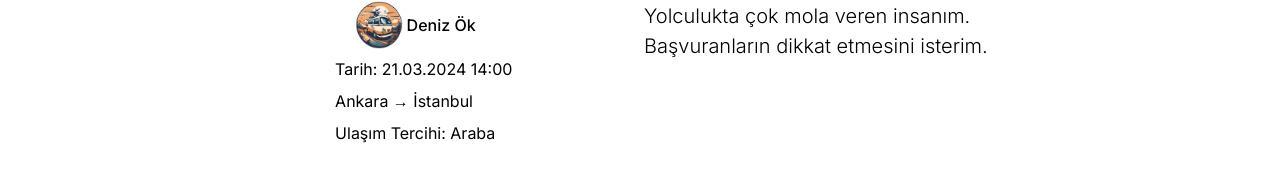
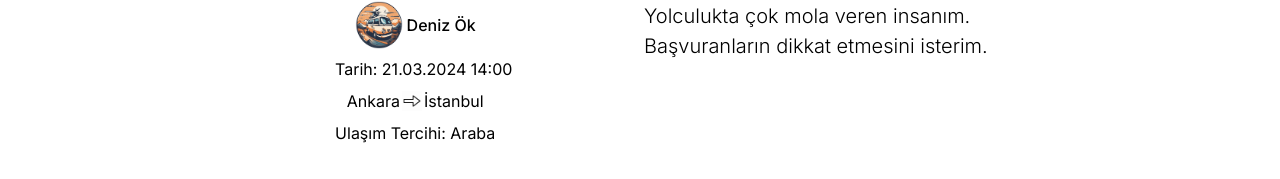
Before and after one commit to oguzhankuzlukluoglu/Yol-Arkadasim, a Next.js app in the folder client/yol-arkadasim/: page /single-advertise/1 in a window 1280 px wide. Shown: the part 244-423 px from the top of the page. Built offline with nearby package versions, Linux system fonts and the light colour scheme.

Commit message:
fixed arrow and installed axios

```diff
--- a/client/yol-arkadasim/package.json
+++ b/client/yol-arkadasim/package.json
@@ -9,6 +9,7 @@
     "lint": "next lint"
   },
   "dependencies": {
+    "axios": "^1.7.2",
     "bootstrap": "^5.3.3",
     "express": "^4.19.2",
     "firebase": "^10.12.1",
--- a/client/yol-arkadasim/src/app/single-advertise/[slug]/page.jsx
+++ b/client/yol-arkadasim/src/app/single-advertise/[slug]/page.jsx
@@ -18,7 +18,16 @@ const singleAdvertise = () => {
                 </div>
                 <div className={styles.roadInfos}>
                   <span>Tarih: 21.03.2024 14:00</span>
-                  <span>Ankara &rarr; İstanbul</span>
+                  <div className={styles.cities}>
+                    <span>Ankara</span>
+                    <Image
+                          alt="arrow"
+                          src="/arrowright.gif"
+                          width={20}
+                          height={20}
+                    />
+                    <span>İstanbul</span>
+                  </div>
                   <span>Ulaşım Tercihi: Araba</span>
                 </div>
               </div>
--- a/client/yol-arkadasim/src/app/single-advertise/[slug]/singleAdvertise.module.css
+++ b/client/yol-arkadasim/src/app/single-advertise/[slug]/singleAdvertise.module.css
@@ -65,6 +65,11 @@
     align-items: center;
     gap: 8px;
     padding: 4px;
+}
+.cities{
+    display: flex;
+    gap: 2px;
+    align-items: center;
 }
 .roadInfos > span {
     min-width: 200px;
--- a/client/yol-arkadasim/src/components/footer/footer.module.css
+++ b/client/yol-arkadasim/src/components/footer/footer.module.css
@@ -5,7 +5,7 @@
     padding: 20px 10px;
     justify-content: space-around;
     height: 30vh;
-    background-color:  #b5cfe9;
+    background-color:  #1f1f1f;
 }
 .popular, .routes, .about, .socials{
     display: flex;
```
Also changed, not shown: 1 other file (tests, documents, lock files or other folders).
